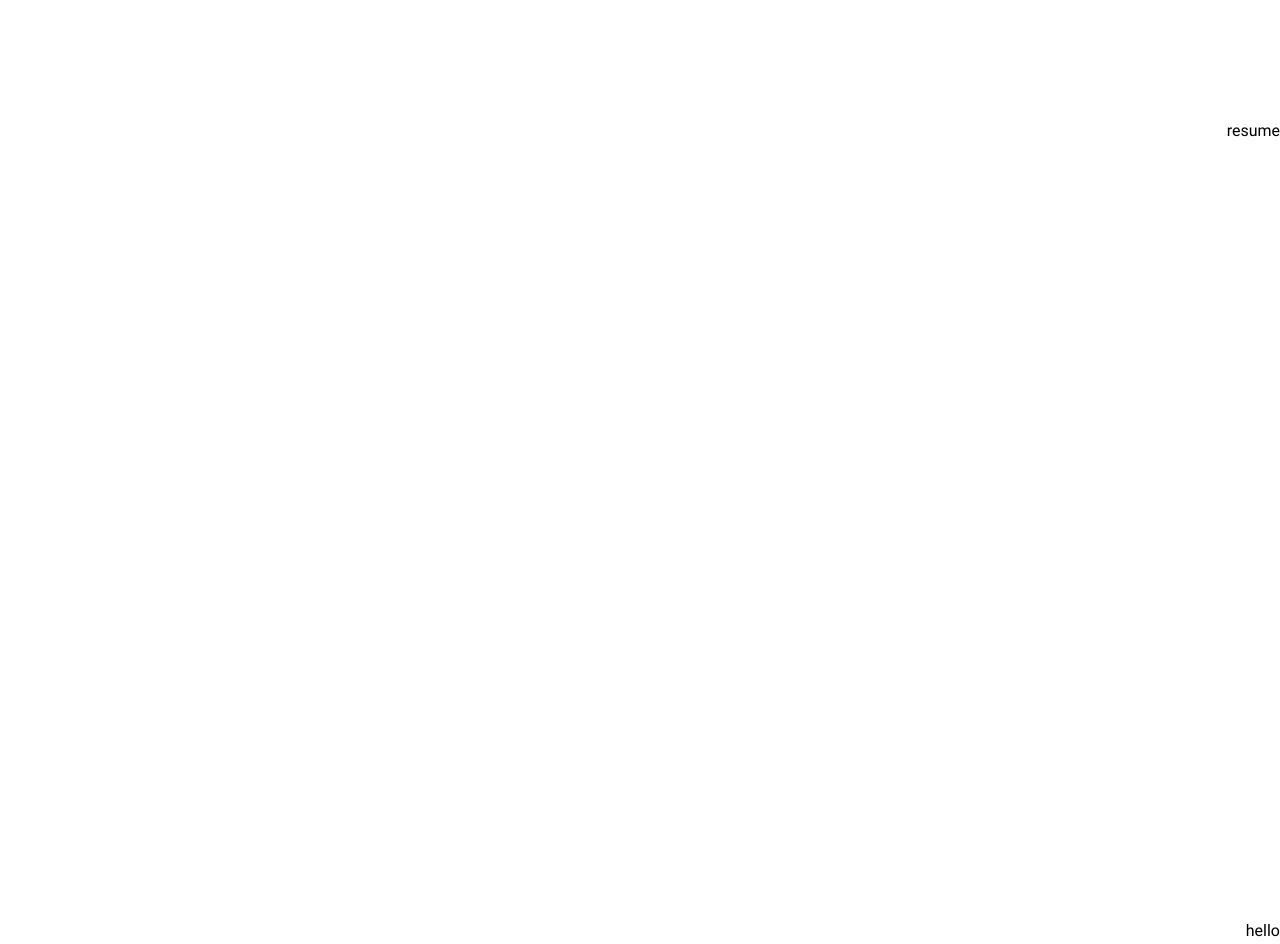
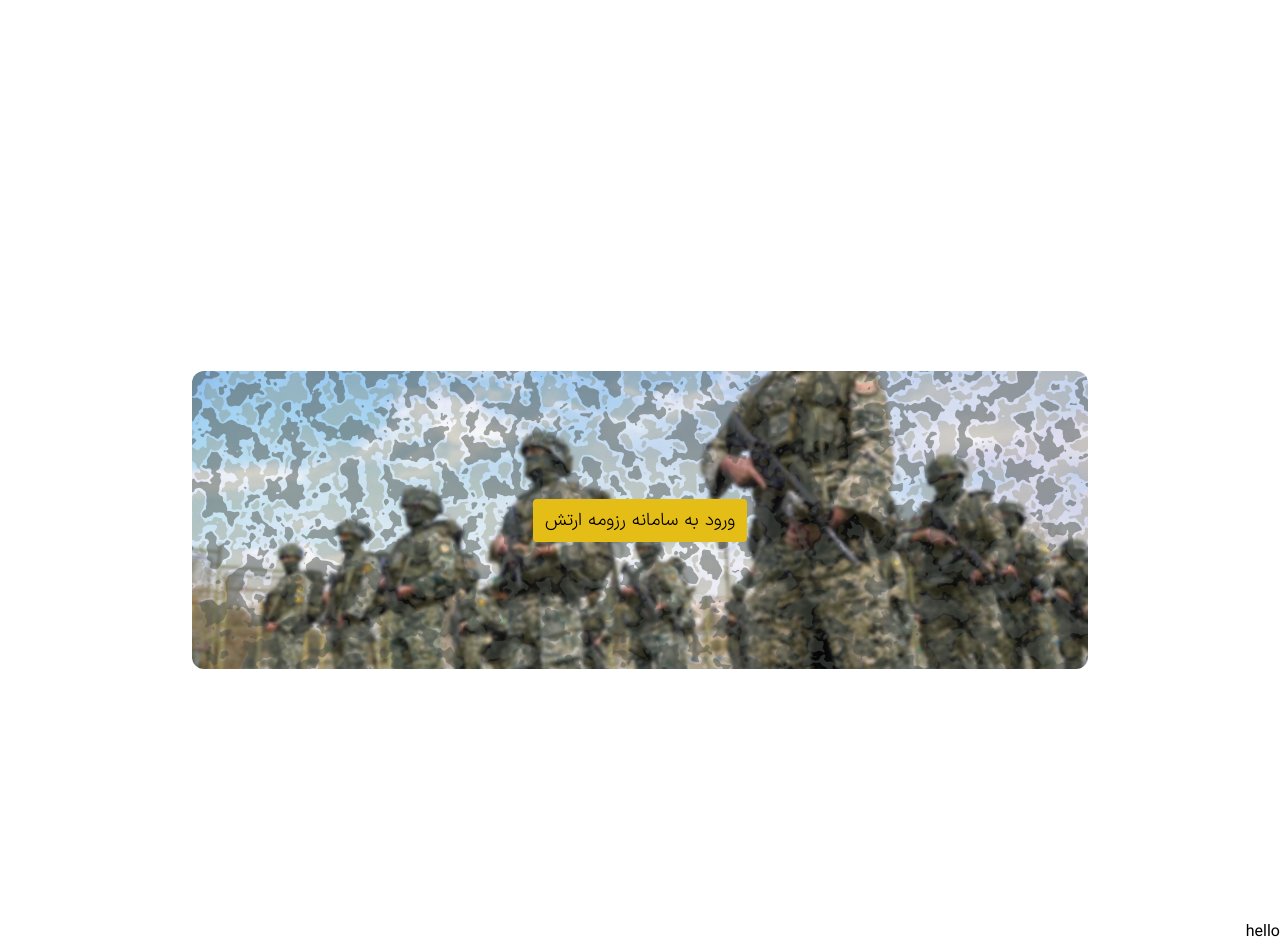
Before and after one commit to this-ILECY/HR_ARMY_LANDING, a React (Create React App) app: page / in a window 1280 px wide. Shown: the part 1480-2424 px from the top of the page. Built offline with nearby package versions, Linux system fonts and the light colour scheme.

Commit message:
resume-entrance added!

```diff
--- a/src/App.scss
+++ b/src/App.scss
@@ -189,6 +189,25 @@
 
       }
     }
+
+    &.resume-entrance {
+      display: flex;
+      align-items: center;
+      justify-content: center;
+
+
+      .button-inside {
+        width: 70%;
+        display: flex;
+        aspect-ratio: 3/1;
+        align-items: center;
+        border-radius: 12px;
+        background-size: cover;
+        justify-content: center;
+        background-position: center;
+        background-image: url(./assets/img/resume-entrance.png);
+      }
+    }
   }
 }
 
--- a/src/components/landing/components/resume-entrance.tsx
+++ b/src/components/landing/components/resume-entrance.tsx
@@ -1,7 +1,9 @@
 const ResumeEntrance: React.FC = () => {
     return (
         <span className="view resume-entrance">
-            <span>resume</span>
+            <span className="button-inside">
+                <button>ورود به سامانه رزومه ارتش</button>
+            </span>
         </span>
     )
 
```
Also changed, not shown: src/assets/img/resume-entrance.png (added).
